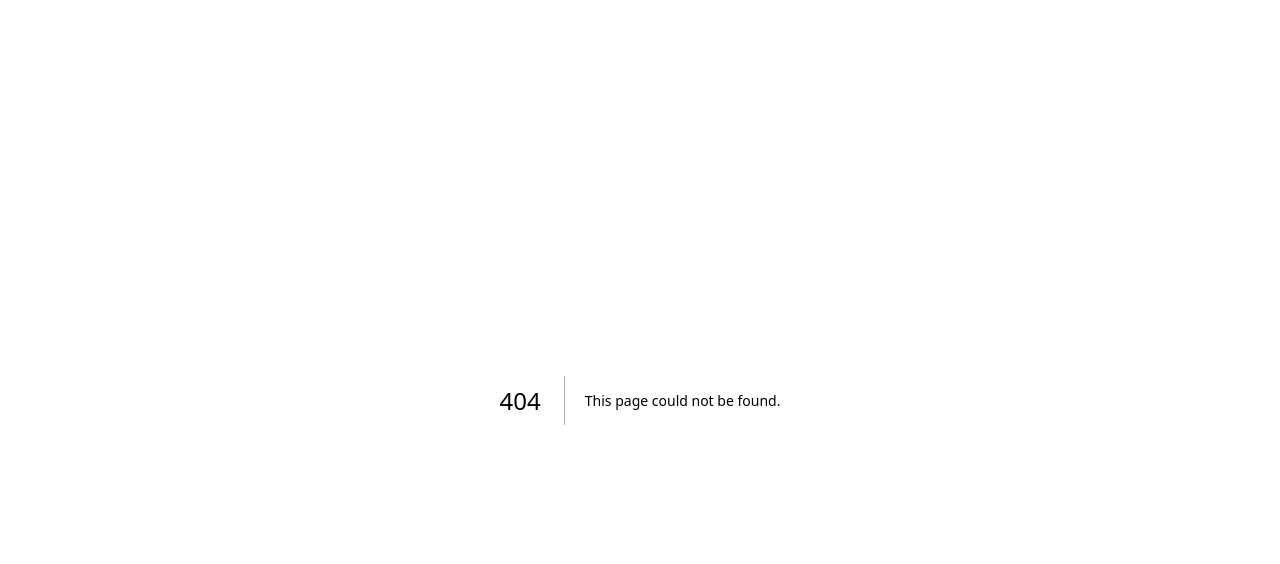
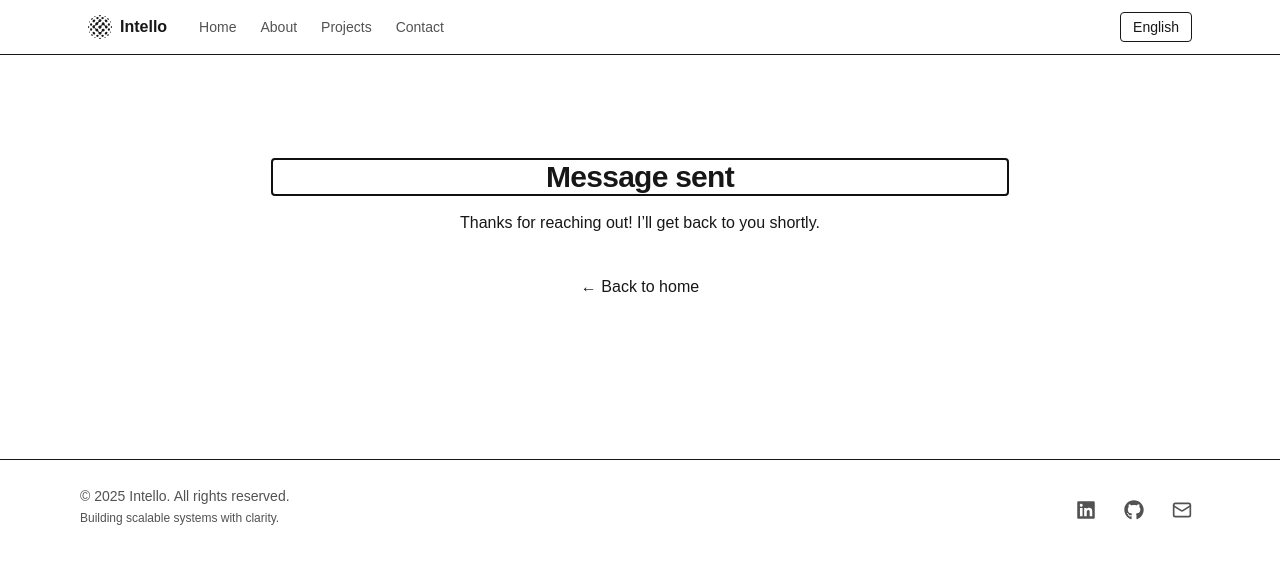
Before and after one commit to finnrobertk/intello-website, a Next.js app: page /1/contact/sent in a window 1280 px wide. Before the commit this address had no page. Shown: the top 564 px of the page. Built offline with nearby package versions, Linux system fonts and the light colour scheme.

Commit message:
feat: add dedicated contact form success page with translations

```diff
--- /dev/null
+++ b/app/[locale]/contact/sent/page.tsx
@@ -0,0 +1,35 @@
+"use client";
+
+import { useEffect, useRef } from "react";
+import { useTranslations, useLocale } from "next-intl";
+import Link from "next/link";
+
+export default function ContactSentPage() {
+  const t = useTranslations("contact.sent");
+  const locale = useLocale();
+  const headingRef = useRef<HTMLHeadingElement>(null);
+
+  useEffect(() => {
+    headingRef.current?.focus();
+  }, []);
+
+  return (
+    <main className="mx-auto max-w-3xl px-4 py-16 text-center">
+      <h1
+        ref={headingRef}
+        className="text-3xl font-bold tracking-tight mb-4"
+        tabIndex={-1}
+        id="thankyou-title"
+      >
+        {t("title")}
+      </h1>
+      <p className="text-muted-foreground mb-8">{t("body")}</p>
+      <Link
+        href={`/${locale}`}
+        className="inline-flex items-center rounded-md bg-primary px-4 py-2 text-primary-foreground hover:opacity-90"
+      >
+        ← Back to home
+      </Link>
+    </main>
+  );
+}
--- a/components/contact/ContactForm.tsx
+++ b/components/contact/ContactForm.tsx
@@ -1,13 +1,14 @@
 "use client";
 
 import { useState, useRef } from "react";
-import { useTranslations } from "next-intl";
+import { useTranslations, useLocale } from "next-intl";
 
 // Replace with your Formspree form ID:
 const FORMSPREE_ENDPOINT = "https://formspree.io/f/mrbaqeqe";
 
 export default function ContactForm() {
   const t = useTranslations("contact");
+  const locale = useLocale();
   const [status, setStatus] = useState<"idle"|"sending"|"success"|"error">("idle");
   const formRef = useRef<HTMLFormElement>(null);
 
@@ -31,10 +32,8 @@ export default function ContactForm() {
         body: data,
       });
       if (res.ok) {
-        setStatus("success");
         form.reset();
-        // focus message for screen readers
-        (document.getElementById("contact-success") as HTMLElement)?.focus?.();
+        window.location.href = `/${locale}/contact/sent`;
       } else {
         setStatus("error");
         (document.getElementById("contact-error") as HTMLElement)?.focus?.();
@@ -102,18 +101,6 @@ export default function ContactForm() {
       </div>
 
       {/* Status messages */}
-      {status === "success" && (
-        <div
-          id="contact-success"
-          tabIndex={-1}
-          className="rounded-md border border-emerald-600/30 bg-emerald-500/10 px-3 py-2 text-emerald-300"
-          role="status"
-          aria-live="polite"
-        >
-          <strong className="block">{t("successTitle")}</strong>
-          <span>{t("successBody")}</span>
-        </div>
-      )}
       {status === "error" && (
         <div
           id="contact-error"
--- a/messages/en/index.ts
+++ b/messages/en/index.ts
@@ -105,6 +105,10 @@ const en = {
       github: "View GitHub",
       email: "Send an email",
     },
+    sent: {
+      title: "Message sent",
+      body: "Thanks for reaching out! I’ll get back to you shortly.",
+    },
   },
 } as const;
 
--- a/messages/nb/index.ts
+++ b/messages/nb/index.ts
@@ -105,6 +105,10 @@ const nb = {
       github: "Se GitHub",
       email: "Send e-post",
     },
+    sent: {
+      title: "Melding sendt",
+      body: "Takk for at du tok kontakt! Jeg svarer deg så snart jeg kan.",
+    },
   },
 } as const;
 
```
